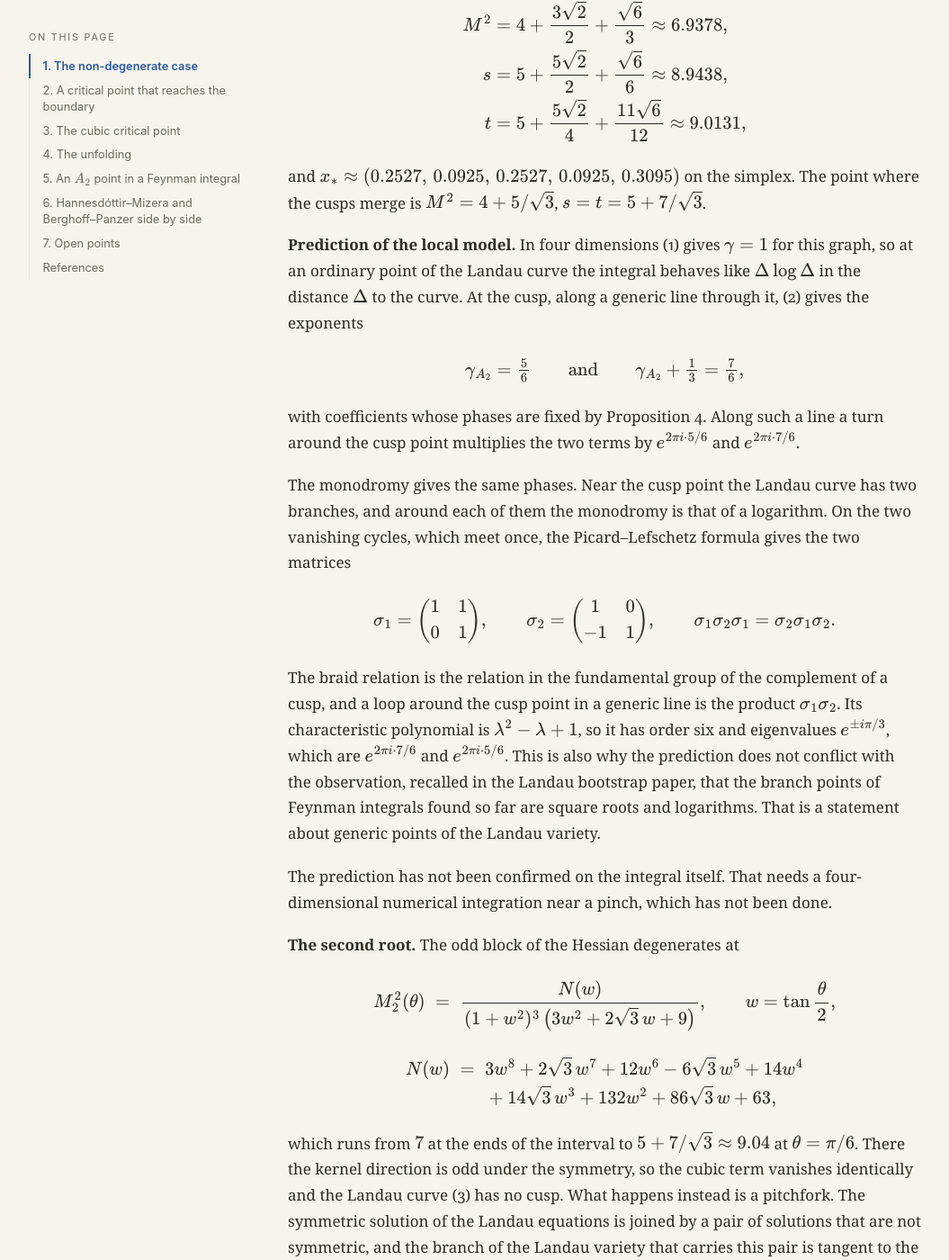
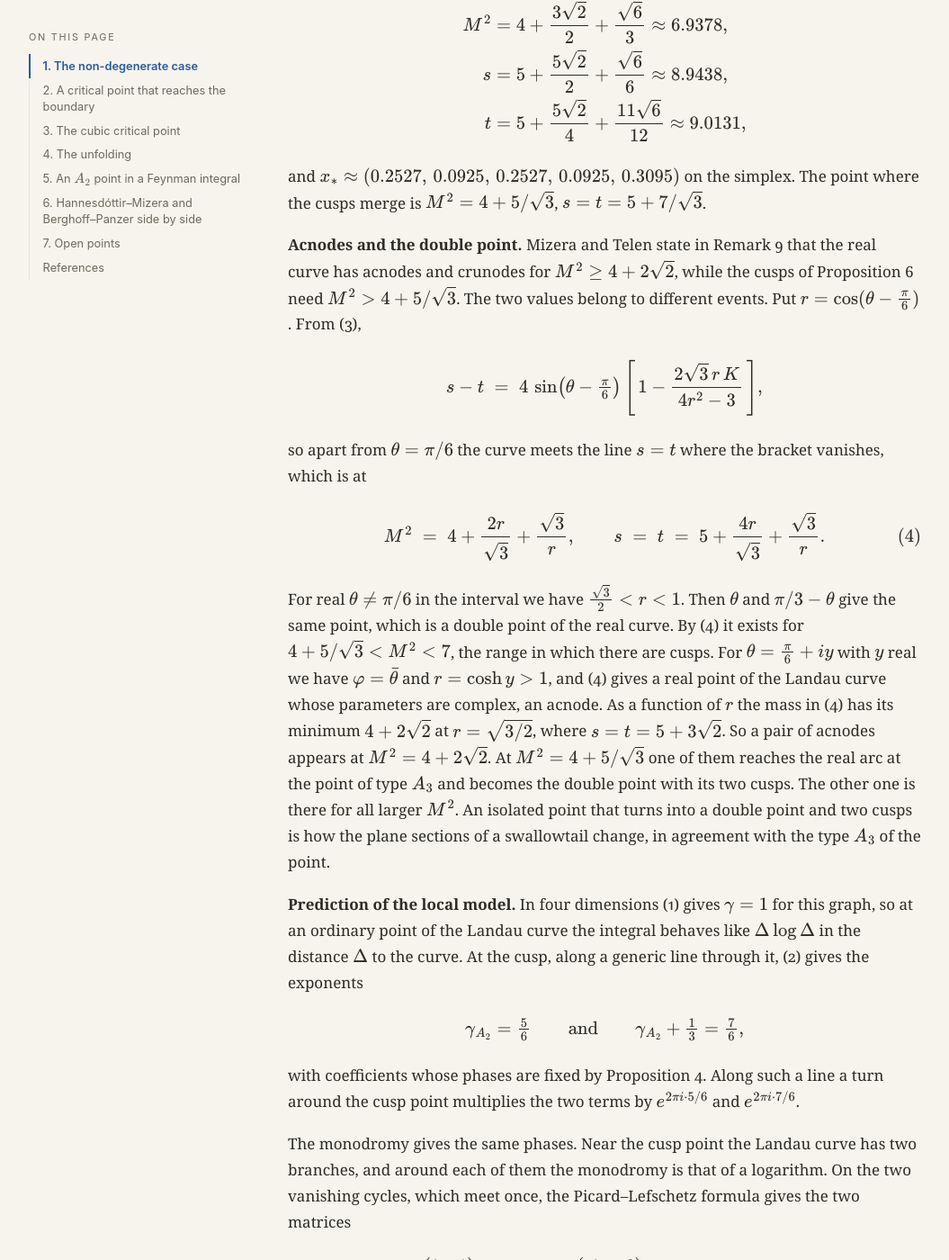
Before and after one commit to Aeden99/Za-Dokta, a Jekyll site: the page built from _notes/from-morse-to-a2.md, in a window 1280 px wide and 1400 px high, scrolled down 10192 px. Shown: the whole window at 90% size, without its empty margins (32-1087 px from the left). Built offline with Jekyll 4.4.1, drawn with Linux system fonts in a browser that asks for light colours; some of the changed text lies outside the part shown.

Commit message:
From Morse to A2: acnodes and the double point; the second component
Section 5
- New paragraph relating the cusp range to the value 4 + 2 sqrt2 in
  Remark 9 of Mizera-Telen. The points of the curve (3) on the line
  s = t are given in closed form (eq. 4): a double point for
  4 + 5/sqrt3 < M^2 < 7, and acnodes from M^2 = 4 + 2 sqrt2 on.
- The branch through M^2 = M_2^2(theta) is the second component of the
  Landau discriminant of Mizera-Telen. Solutions with positive
  parameters on it are not reconciled with the argument of Risk quoted
  there; this is stated and added to the open points.

Checks
- acnode.py: the identity for s - t, eq. (4), its extrema, and three
  acnodes at complex theta.
- acnode_numeric.py: Delta_acn,2 on the non-symmetric solutions and its
  double zero on the curve (3).

```diff
--- a/_notes/from-morse-to-a2.md
+++ b/_notes/from-morse-to-a2.md
@@ -426,6 +426,32 @@ $$ \begin{aligned}
 and $$x_* \approx (0.2527,\, 0.0925,\, 0.2527,\, 0.0925,\, 0.3095)$$ on the simplex. The point
 where the cusps merge is $$M^2 = 4 + 5/\sqrt3$$, $$s = t = 5 + 7/\sqrt3$$.
 
+**Acnodes and the double point.** Mizera and Telen state in Remark 9 that the real curve
+has acnodes and crunodes for $$M^2 \ge 4 + 2\sqrt2$$, while the cusps of Proposition 6 need
+$$M^2 > 4 + 5/\sqrt3$$. The two values belong to different events. Put
+$$r = \cos(\theta - \tfrac\pi6)$$. From (3),
+
+$$ s - t \;=\; 4\,\sin\!\big(\theta - \tfrac\pi6\big)\left[\,1 - \frac{2\sqrt3\,r\,K}{4r^2 - 3}\,\right], $$
+
+so apart from $$\theta = \pi/6$$ the curve meets the line $$s = t$$ where the bracket
+vanishes, which is at
+
+$$ M^2 \;=\; 4 + \frac{2r}{\sqrt3} + \frac{\sqrt3}{r}, \qquad
+   s \;=\; t \;=\; 5 + \frac{4r}{\sqrt3} + \frac{\sqrt3}{r}. \tag{4} $$
+
+For real $$\theta \ne \pi/6$$ in the interval we have $$\tfrac{\sqrt3}{2} < r < 1$$. Then
+$$\theta$$ and $$\pi/3 - \theta$$ give the same point, which is a double point of the real
+curve. By (4) it exists for $$4 + 5/\sqrt3 < M^2 < 7$$, the range in which there are cusps.
+For $$\theta = \tfrac\pi6 + iy$$ with $$y$$ real we have $$\varphi = \bar\theta$$ and
+$$r = \cosh y > 1$$, and (4) gives a real point of the Landau curve whose parameters are complex,
+an acnode. As a function of $$r$$ the mass in (4) has its minimum $$4 + 2\sqrt2$$ at
+$$r = \sqrt{3/2}$$, where $$s = t = 5 + 3\sqrt2$$. So a pair of acnodes appears at
+$$M^2 = 4 + 2\sqrt2$$. At $$M^2 = 4 + 5/\sqrt3$$ one of them reaches the real arc at the
+point of type $$A_3$$ and becomes the double point with its two cusps. The other one is
+there for all larger $$M^2$$. An isolated point that turns into a double point and two
+cusps is how the plane sections of a swallowtail change, in agreement with the type
+$$A_3$$ of the point.
+
 **Prediction of the local model.** In four dimensions (1) gives $$\gamma = 1$$ for this
 graph, so at an ordinary point of the Landau curve the integral behaves like
 $$\Delta\log\Delta$$ in the distance $$\Delta$$ to the curve. At the cusp, along a generic
@@ -479,6 +505,19 @@ function is $$b + a\,x - c\,x^2$$ on $$x \ge 0$$, as in Section 2, now with the
 $$dx/\sqrt x$$. So two components of the Landau variety touch, as in the triangle, but at a
 point in the interior of the simplex.
 
+The branch that carries the pair is the second component of the Landau discriminant of
+the graph, which is given in Remark 9 of Mizera–Telen. With $$m = 1$$ it is the zero set of
+
+$$ \Delta_{\mathtt{acn},2} \;=\; \big(u - M^2 + 1\big)\big[(s-1)(t-1) + (M^2-1)(3-M^2)\big] - 3\,(M^2-1),
+   \qquad u = 2 + 2M^2 - s - t . $$
+
+This polynomial vanishes on the pair found above, and on the curve (3) it has a double
+zero at the points with $$M^2 = M_2^2(\theta)$$. Both statements were checked numerically.
+Mizera and Telen recall an argument of Risk that this component is never on the physical
+sheet. The pair found here has positive parameters at real $$(s,t)$$, for example at
+$$M^2 = 8.6$$, $$s \approx 5.01$$, $$t \approx 8.31$$. The two statements have not been
+reconciled, and Risk's paper has not been consulted.
+
 ## 6. Hannesdóttir–Mizera and Berghoff–Panzer side by side
 
 The two references look at the same critical points, one through expansions and one
@@ -511,6 +550,9 @@ and is not covered.
   down. It is an integral of Airy type.
 - The $$A_3$$ point at $$\theta = \pi/6$$ and the tangency at $$M_2^2(\theta)$$ have only been
   identified. Their expansions have not been worked out.
+- Solutions with positive parameters were found on the second component of the Landau
+  discriminant. This has to be reconciled with the argument of Risk that the component
+  is never on the physical sheet.
 - Critical sets of positive dimension are untouched. The smallest example is the massless
   triangle of Berghoff–Panzer (their Section 6.2).
 
@@ -521,7 +563,8 @@ and is not covered.
 - H. S. Hannesdóttir, A. J. McLeod, M. D. Schwartz, C. Vergu, *The Landau Bootstrap*, arXiv:2410.02424. The Landau exponent is their eq. (3).
 - J. L. Bourjaily, C. Vergu, M. von Hippel, *Landau Singularities and Higher-Order Roots*, arXiv:2208.12765.
 - R. J. Eden, P. V. Landshoff, J. C. Polkinghorne, J. C. Taylor, *Acnodes and cusps on Landau curves*, J. Math. Phys. 2 (1961) 656.
-- S. Mizera, S. Telen, *Landau Discriminants*, arXiv:2109.08036. Remark 9 treats the acnode graph.
+- S. Mizera, S. Telen, *Landau Discriminants*, arXiv:2109.08036. Remark 9 treats the acnode graph and gives the second component of its Landau discriminant.
+- C. Risk, *Analyticity of the Envelope Diagrams*, J. Math. Phys. 9 (1968) 2168, as cited in that remark. Not consulted.
 - F. Pham, *Formules de Picard–Lefschetz généralisées et ramification des intégrales*, Bull. Soc. Math. France 93 (1965) 333.
 - V. I. Arnold, S. M. Gusein-Zade, A. N. Varchenko, *Singularities of Differentiable Maps*, vols. I and II, for the classification, unfoldings and the asymptotics of integrals.
 - S. Srednyak, V. Khachatryan, *Vanishing cycles and analysis of singularities of Feynman diagrams*, arXiv:2307.11302.
```
Also changed, not shown: checks/README.md (+2 -2 lines), checks/acnode.py (+29 -0 lines), checks/acnode_numeric.py (+20 -0 lines).
